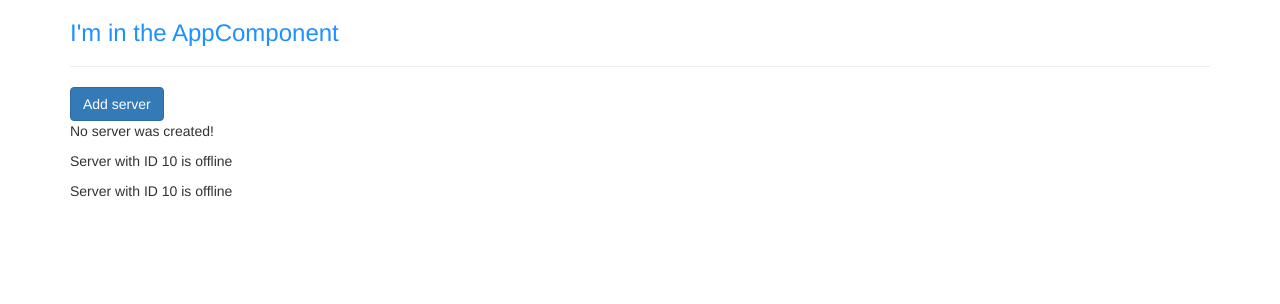
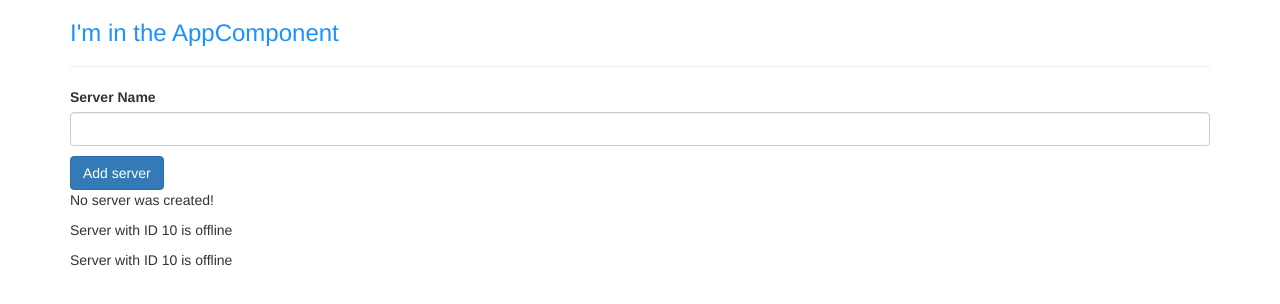
Before and after one commit to henriquebaron/angular-course, an Angular app in the folder app/: page / in a window 1280 px wide. Shown: the top 304 px of the page. Built offline with nearby package versions, Linux system fonts and the light colour scheme.

Commit message:
Event binding: add example with text input field

```diff
--- a/app/src/app/servers/servers.component.html
+++ b/app/src/app/servers/servers.component.html
@@ -1,3 +1,6 @@
+<label>Server Name</label>
+<input type="text" class="form-control" (input)="onUpdateServerName($event)">
+<p>{{ serverName }}</p>
 <button class="btn btn-primary" [disabled]="!allowNewServer"
 (click)="onCreateServer()">Add server</button>
 <p>{{ serverCreationStatus }}</p>
--- a/app/src/app/servers/servers.component.ts
+++ b/app/src/app/servers/servers.component.ts
@@ -1,4 +1,5 @@
 import { Component, OnInit } from '@angular/core';
+import { ControlContainer } from '@angular/forms';
 
 @Component({
   // The component selector works like a CSS selector.
@@ -19,6 +20,7 @@ import { Component, OnInit } from '@angular/core';
 export class ServersComponent implements OnInit {
   allowNewServer: boolean = false;
   serverCreationStatus: string = 'No server was created!';
+  serverName: string = '';
 
   constructor() {
     setTimeout(() => {
@@ -33,4 +35,8 @@ export class ServersComponent implements OnInit {
     this.serverCreationStatus = 'Server was created!';
   }
 
+  onUpdateServerName(event: any): void {
+    this.serverName = (<HTMLInputElement>event.target).value;
+  }
+
 }
```
